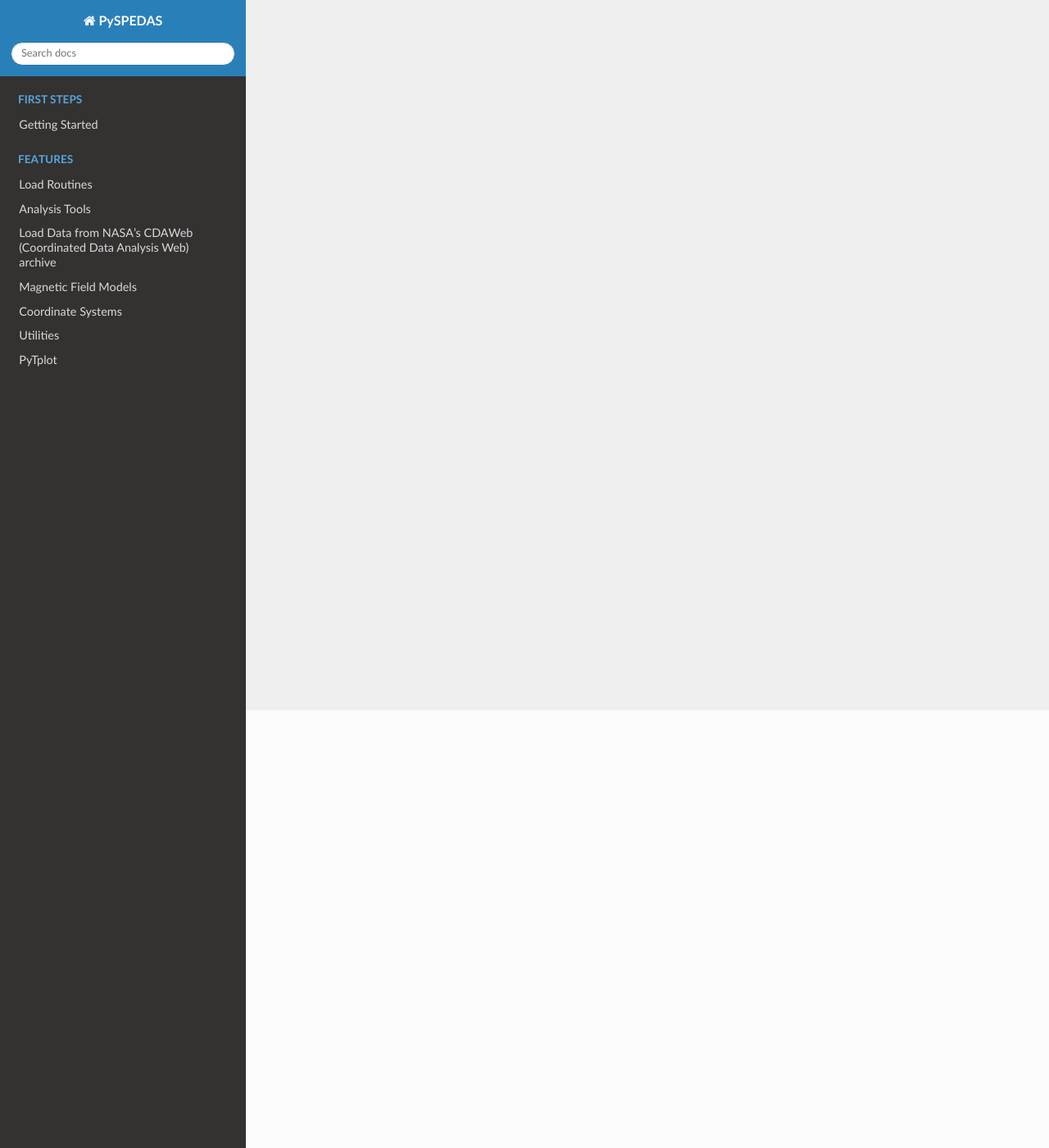
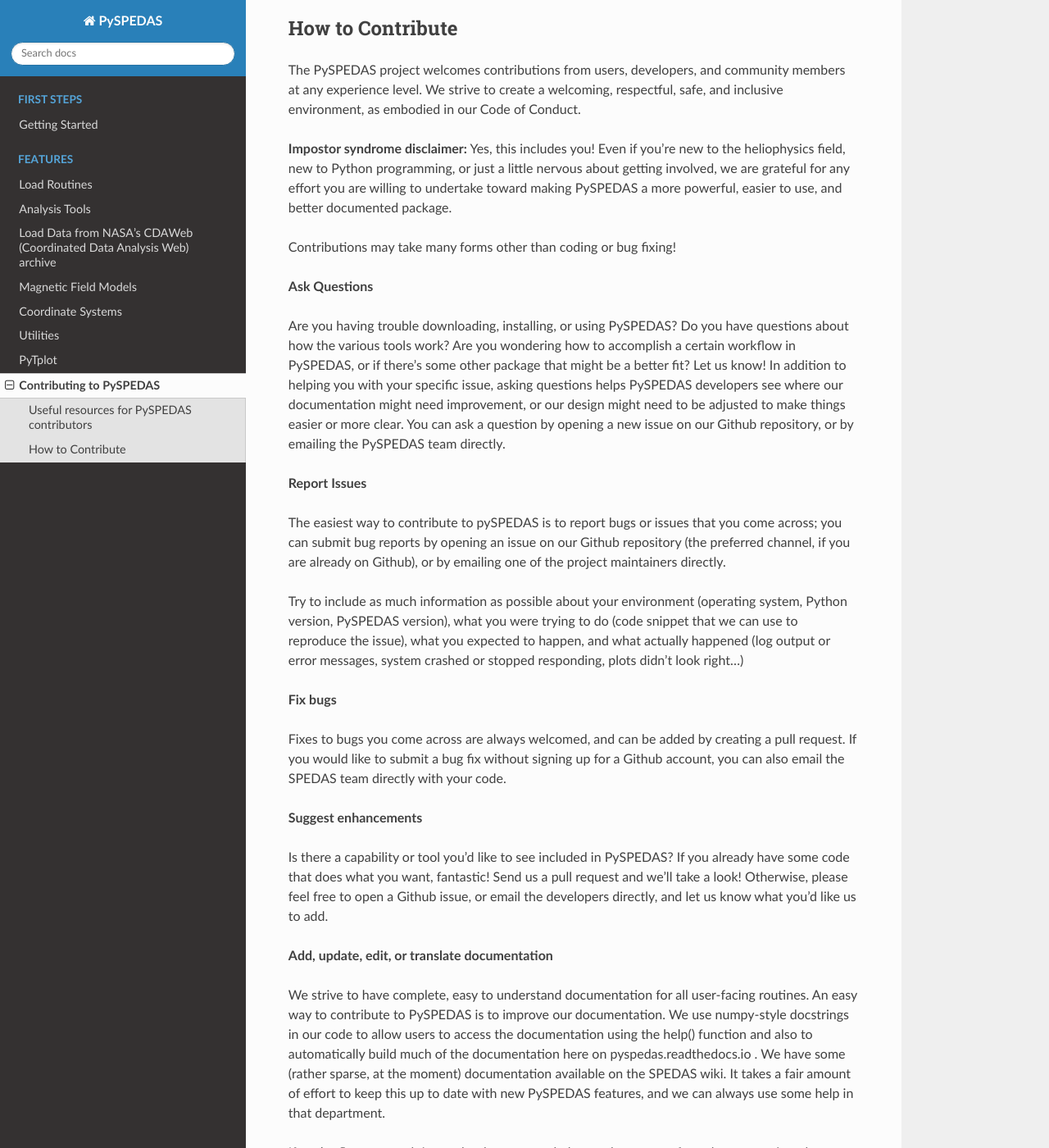
Before and after one commit to spedas/pyspedas, a Sphinx documentation site: the page built from docs/source/contributing.rst, in a window 1280 px wide and 1400 px high, scrolled down 534 px. Shown: the whole window at 82% size. Built offline with Sphinx 7.4.7 and the Read the Docs theme 2.0.0, drawn with Linux system fonts in a browser that asks for light colours; some of the changed text lies outside the part shown.

Commit message:
Format and content updates for readthedocs

```diff
--- a/docs/source/contributing.rst
+++ b/docs/source/contributing.rst
@@ -1,2 +1,88 @@
-Contributing
+Contributing to PySPEDAS
 ========================
+
+Useful resources for PySPEDAS contributors
+------------------------------------------
+
+- Email point of contact for PySPEDAS developers: jwl@ssl.berkeley.edu
+- PySPEDAS code: `PySPEDAS Github repository <https://github.com/spedas/pyspedas>`_
+- Documentation:
+    - `SPEDAS and PySPEDAS wiki <https://spedas.org/wiki>`_
+    - `PySPEDAS on readthedocs.io <https://pyspedas.readthedocs.io>`_
+- PySPEDAS example repositories, including many Jupyter notebooks
+    - `PySPEDAS examples <https://github.com/spedas/pyspedas_examples>`_
+    - `THEMIS examples <https://github.com/spedas/themis_examples>`_
+    - `MMS examples <https://github.com/spedas/mms-examples>`_
+- `Python in Heliophysics Community <https://pyhc.org>`_
+- `PySPEDAS Code of Conduct <https://github.com/spedas/pyspedas?tab=coc-ov-file#readme>`_
+
+
+
+How to Contribute
+------------------
+
+The PySPEDAS project welcomes contributions from users, developers, and community members at any experience level. We strive to create a welcoming, respectful, safe, and inclusive environment, as embodied in our Code of Conduct.
+
+**Impostor syndrome disclaimer:**  Yes, this includes you! Even if you're new to the heliophysics field, new
+to Python programming, or just a little nervous about getting involved, we are grateful for any effort you
+are willing to undertake toward making PySPEDAS a more powerful, easier to use, and better documented package.
+
+Contributions may take many forms other than coding or bug fixing!
+
+**Ask Questions**
+
+Are you having trouble downloading, installing, or using PySPEDAS? Do you have questions about how the various tools work? Are you wondering
+how to accomplish a certain workflow in PySPEDAS, or if there's some other package that might be a better fit? Let us know! In addition to helping
+you with your specific issue, asking questions helps PySPEDAS developers see where our documentation might need improvement, or our design might need
+to be adjusted to make things easier or more clear. You can ask a question by opening a new issue on our Github repository, or by emailing the PySPEDAS team directly.
+
+**Report Issues**
+
+The easiest way to contribute to pySPEDAS is to report bugs or issues that you come across; you can submit bug reports by opening an issue on our
+Github repository (the preferred channel, if you are already on Github), or by emailing one of the project maintainers directly.
+
+Try to include as much information as possible about your environment (operating system, Python version, PySPEDAS version), what you were trying to do
+(code snippet that we can use to reproduce the issue), what you expected to happen, and what actually happened (log output or error messages, system
+crashed or stopped responding, plots didn't look right...)
+
+**Fix bugs**
+
+Fixes to bugs you come across are always welcomed, and can be added by creating a pull request. If you would like to submit a bug fix without signing up
+for a Github account, you can also email the SPEDAS team directly with your code.
+
+**Suggest enhancements**
+
+Is there a capability or tool you'd like to see included in PySPEDAS? If you already have some code that does what you want, fantastic! Send us a pull
+request and we'll take a look! Otherwise, please feel free to open a Github issue, or email the developers directly, and let us know what you'd like us to add.
+
+**Add, update, edit, or translate documentation**
+
+We strive to have complete, easy to understand documentation for all user-facing routines. An easy way to contribute to PySPEDAS is to improve our documentation.
+We use numpy-style docstrings in our code to allow users to access the documentation using the help() function and also to automatically build much of the documentation
+here on pyspedas.readthedocs.io . We have some (rather sparse, at the moment) documentation available on the SPEDAS wiki. It takes a fair amount of effort to keep this up to date with new PySPEDAS
+features, and we can always use some help in that department.
+
+If you're fluent enough in another language to help translate some of our documentation, that would be an outstanding act of service to the PySPEDAS user community!
+
+We like to provide lots of code examples of how to use individual PySPEDAS tools, perform larger workflows using several different tools, or use PySPEDAS in conjunction
+with other PyHC packages. Our preferred way of sharing examples is via Jupyter notebooks. We maintain several Github repositories (under the SPEDAS Github organization)
+for notebooks focusing on the THEMIS/ARTEMIS and MMS missions, and general PySPEDAS and PyTplot capabilities.
+
+If you've created something that might interest or help other PySPEDAS users, please feel free to share it (preferably as a Github pull request, or by emailing the maintainers)
+and we'll be happy to take a look.
+
+**Add Unit Tests**
+
+We use GitHub Actions to run our test suite automatically on every commit to the repository, and use coveralls.io to measure code coverage. We use Python's unittest
+framework to implement these tests, and examples can be found in the 'tests' directory of most mission directories.
+
+**Add Cross-Validation Tests**
+
+We also implement validation scripts, which load data and print/compare some subset of the test outputs with results from IDL SPEDAS or other relevant tools.
+We need a lot more of them to be sure that IDL SPEDAS and PySPEDAS are giving consistent results.
+
+
+**Add Support for New Missions**
+
+We have a robust, well-tested template for adding new missions to pySPEDAS. If you would like to contribute a new mission or project to pySPEDAS, please contact the SPEDAS team
+for the latest copy of the template, or just code it up on your own (hopefully as consistent as possible with the conventions followed by other missions), and send us a PR on Github.
--- a/docs/source/index.rst
+++ b/docs/source/index.rst
@@ -52,6 +52,7 @@
    coords
    utilities
    pytplot
+   contributing
 
 .. |build| image:: https://github.com/spedas/pyspedas/workflows/build/badge.svg
 .. |coverage| image:: https://coveralls.io/repos/github/spedas/pyspedas/badge.svg
```
Also changed, not shown: 1 other file.
